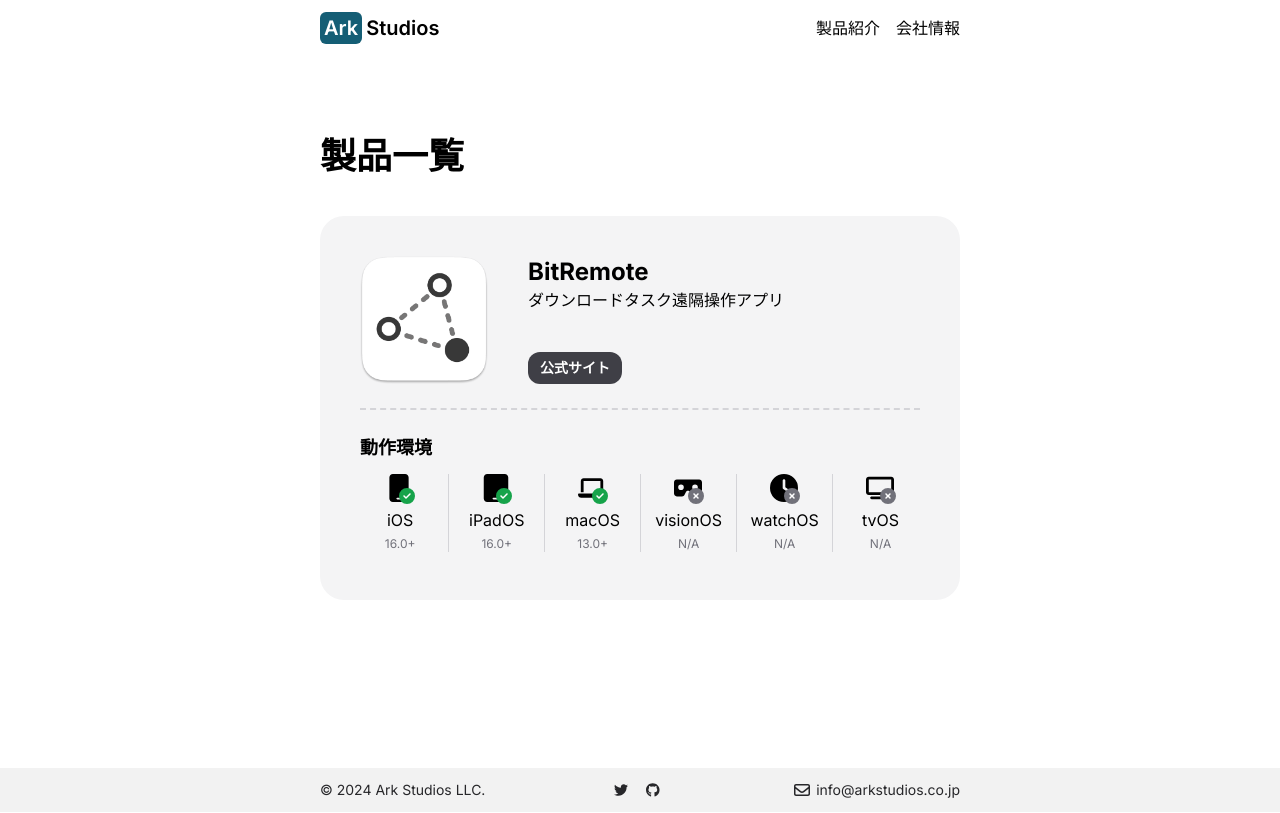
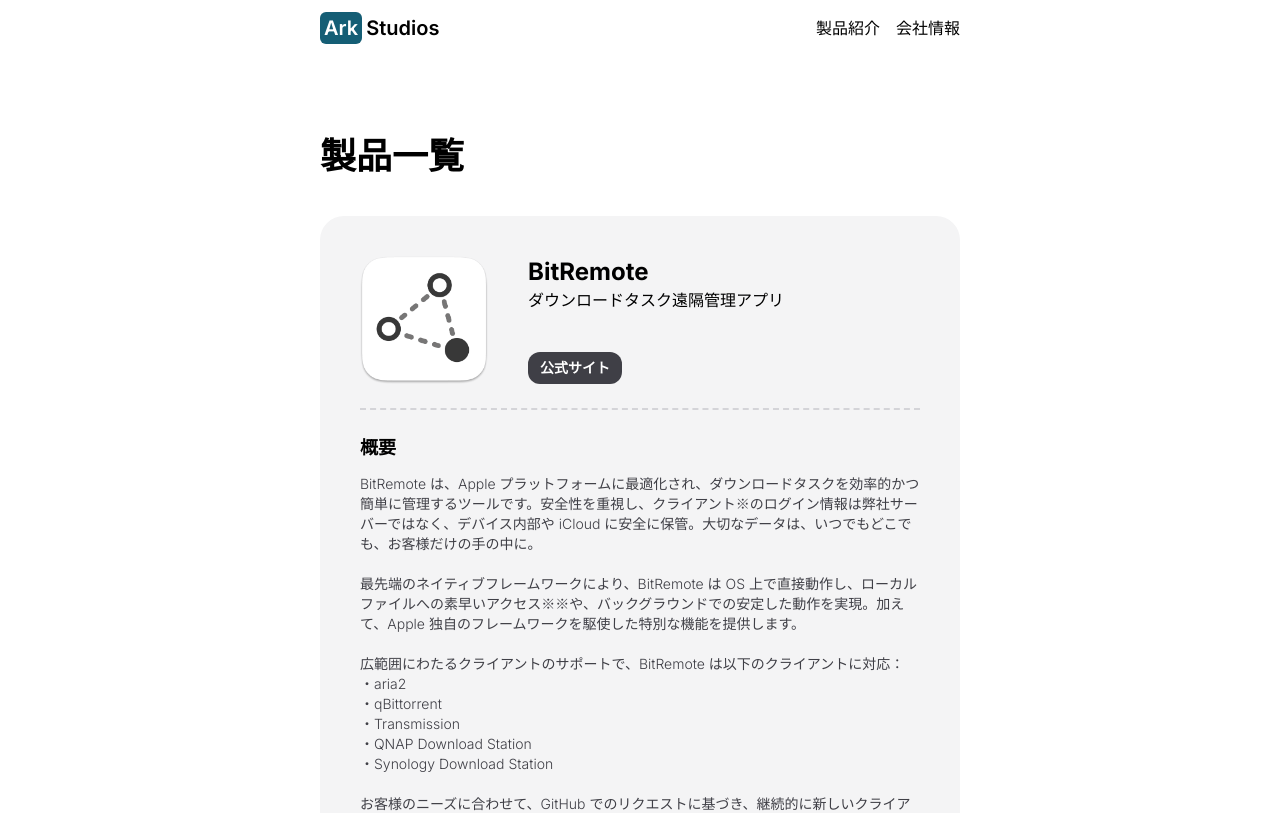
Before and after one commit to ArkStudiosLLC/arkstudios-website, a Next.js app: page /products in a window 1280 px wide. Shown: the top 813 px of the page. Built offline with nearby package versions, Linux system fonts and the light colour scheme.

Commit message:
Add description section for app card

```diff
--- a/src/app/products/data.ts
+++ b/src/app/products/data.ts
@@ -9,7 +9,8 @@
 }
 
 export interface AppInfo {
-  name: string
+  title: string
+  subtitle: string
   description: string
   websiteLink: string
   icon: StaticImageData
@@ -19,8 +20,24 @@
 
 export const appInfos: AppInfo[] = [
   {
-    name: 'BitRemote',
-    description: 'ダウンロードタスク遠隔操作アプリ',
+    title: 'BitRemote',
+    subtitle: 'ダウンロードタスク遠隔管理アプリ',
+    description: `BitRemote は、Apple プラットフォームに最適化され、ダウンロードタスクを効率的かつ簡単に管理するツールです。安全性を重視し、クライアント※のログイン情報は弊社サーバーではなく、デバイス内部や iCloud に安全に保管。大切なデータは、いつでもどこでも、お客様だけの手の中に。
+
+    最先端のネイティブフレームワークにより、BitRemote は OS 上で直接動作し、ローカルファイルへの素早いアクセス※※や、バックグラウンドでの安定した動作を実現。加えて、Apple 独自のフレームワークを駆使した特別な機能を提供します。
+
+    広範囲にわたるクライアントのサポートで、BitRemote は以下のクライアントに対応：
+    ・aria2
+    ・qBittorrent
+    ・Transmission
+    ・QNAP Download Station
+    ・Synology Download Station
+
+    お客様のニーズに合わせて、GitHub でのリクエストに基づき、継続的に新しいクライアントへの対応を拡大していきます。BitRemote で、ダウンロードタスク管理をもっとスマートに、もっと安全に。
+
+    ※ クライアントとは、ダウンロードツールのことを指します。
+    ※※ ローカルでダウンロードを行うのではなく、クライアントを遠隔操作するツールです。
+    `,
     websiteLink: 'https://bitremote.app',
     icon: bitRemoteIcon,
     screenshots: [],
--- a/src/app/products/page.tsx
+++ b/src/app/products/page.tsx
@@ -28,14 +28,14 @@
         <div className='aspect-square shrink-0'>
           <Image
             src={appInfo.icon}
-            alt={appInfo.name}
+            alt={appInfo.title}
             className='aspect-square w-24 sm:w-32'
           />
         </div>
         <div className='flex w-full flex-col items-start justify-between gap-2 sm:gap-6'>
           <div>
-            <p className='text-lg font-bold sm:text-2xl'>{appInfo.name}</p>
-            <p className='text-xs font-light sm:text-base'>{appInfo.description}</p>
+            <p className='text-lg font-bold sm:text-2xl'>{appInfo.title}</p>
+            <p className='text-xs font-light sm:text-base'>{appInfo.subtitle}</p>
           </div>
           <div className='flex w-full justify-start'>
             <Link href={appInfo.websiteLink}>
@@ -49,11 +49,22 @@
     )
   }
 
+  function DescriptionSection({ content }: { content: string }) {
+    return (
+      <div className='flex flex-col gap-3'>
+        <SubsectionHeader title='概要' />
+        <p className='whitespace-pre-line text-xs font-light text-zinc-700 sm:text-sm dark:text-zinc-200'>
+          {content}
+        </p>
+      </div>
+    )
+  }
+
   function PlatformSection({ appInfo }: { appInfo: AppInfo }) {
     return (
-      <div className='flex flex-col gap-1'>
+      <div className='flex flex-col gap-3'>
         <SubsectionHeader title='動作環境' />
-        <div className='hidden-scrollbar flex gap-2 divide-x divide-zinc-300 overflow-x-auto py-2 dark:divide-cyan-800 [&>*:not(:first-child)]:pl-2'>
+        <div className='hidden-scrollbar flex gap-2 divide-x divide-zinc-300 overflow-x-auto dark:divide-cyan-800 [&>*:not(:first-child)]:pl-2'>
           {appInfo.platformInfos.map((platformInfo) => {
             return (
               <div
@@ -78,10 +89,11 @@
       {appInfos.map((appInfo) => {
         return (
           <div
-            key={appInfo.name}
+            key={appInfo.title}
             className='flex w-full flex-col gap-6 divide-y-2 divide-dashed divide-zinc-300 rounded-3xl bg-zinc-100 p-6 transition-shadow sm:p-8 lg:p-10 lg:hover:shadow-xl dark:divide-cyan-800 dark:bg-cyan-950 lg:dark:hover:shadow-2xl [&>*:not(:first-child)]:pt-6'
           >
             <SummarySection appInfo={appInfo} />
+            <DescriptionSection content={appInfo.description} />
             <PlatformSection appInfo={appInfo} />
           </div>
         )
```
